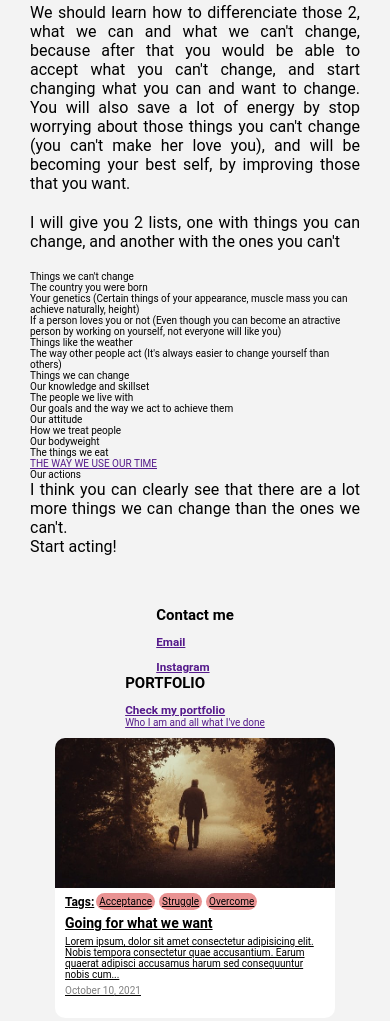
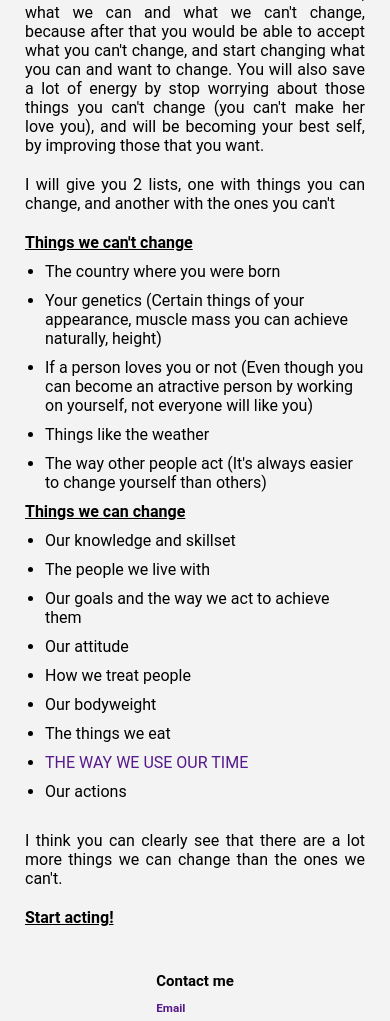
Before and after one commit to iMadfxq/my-blog, a website: page posts/1-acceptance.html in a window 390 px wide. Shown: the part 612-1633 px from the top of the page. Drawn offline with Linux system fonts and the light colour scheme.

Commit message:
Keep working on mobile first design

```diff
--- a/css/posts.css
+++ b/css/posts.css
@@ -3,7 +3,7 @@
   margin: 0;
   padding: 0;
   scroll-behavior: smooth;
-  list-style: none;
+  text-decoration: none;
 }
 html {
   font-size: 62.5%;
@@ -66,7 +66,7 @@ main {
 .main__text {
   display: flex;
   flex-direction: column;
-  padding: 0px 30px 30px 30px;
+  padding: 0px 25px 25px 25px;
 }
 .main__text h1 {
   font-size: 2.6rem;
@@ -108,8 +108,29 @@ main {
 .main__text--related a {
   font-size: 1.6rem;
   margin-inline-start: 5px;
+  text-decoration: underline;
+  height: fit-content;
 }
-
+.main__text--lists {
+  display: flex;
+  flex-direction: column;
+  margin-block-end: 20px;
+}
+.main__text--lists h3 {
+  font-size: 1.6rem;
+  font-weight: 600;
+  text-decoration: underline;
+}
+.main__text--lists ul {
+  font-size: 1.6rem;
+}
+.main__text--lists li {
+  margin: 10px 0px 10px 20px;
+}
+#call {
+  font-weight: 600;
+  text-decoration: underline;
+}
 
 aside {
   display: flex;
--- a/posts/1-acceptance.html
+++ b/posts/1-acceptance.html
@@ -34,17 +34,20 @@
           <a href="">Sacrifices</a>
         </div>
         <h2>How to think</h2>
-        <p>There will always be some things we cannot change, like our height or our appearance; even though we can definitely do some things to improve them, we cannot change them, so the love yourself technique would be a good match. But there are some other things that you can totally change, like the people you are living with, what you eat, what you do everyday, the things you watch or even how you decide to see things, and those can have a massive impact in your life.</p>
+        <p>There will always be some things we cannot change, like our height or our appearance; even though we can definitely do some things to improve them, we cannot change them, so the love yourself technique would be useful in those situations, but there are some other things that you can totally change, like the people you are living with, what you eat, what you do everyday, the things you watch or even how you decide to see things, and those can have a massive impact in your life.</p>
         <p>We should learn how to differenciate those 2, what we can and what we can't change, because after that you would be able to accept what you can't change, and start changing what you can and want to change. You will also save a lot of energy by stop worrying about those things you can't change (you can't make her love you), and will be becoming your best self, by improving those that you want.</p>
         <p>I will give you 2 lists, one with things you can change, and another with the ones you can't</p>
-        <ul>Things we can't change
-          <li>The country you were born</li>
+        <section class="main__text--lists">
+          <h3>Things we can't change</h3>
+          <ul>
+            <li>The country where you were born</li>
             <li>Your genetics (Certain things of your appearance, muscle mass you can achieve naturally, height)</li>
             <li>If a person loves you or not (Even though you can become an atractive person by working on yourself, not everyone will like you)</li>
             <li>Things like the weather</li>
             <li>The way other people act (It's always easier to change yourself than others)</li>
           </ul>
-        <ul>Things we can change
+          <h3>Things we can change</h3>
+          <ul>
             <li>Our knowledge and skillset</li>
             <li>The people we live with</li>
             <li>Our goals and the way we act to achieve them</li>
@@ -55,8 +58,10 @@
             <li><a href="">THE WAY WE USE OUR TIME</a></li>
             <li>Our actions</li>
           </ul>
-        <p>I think you can clearly see that there are a lot more things we can change than the ones we can't. <br>Start acting!
+        </section>
+        <p>I think you can clearly see that there are a lot more things we can change than the ones we can't.
         </p>
+        <p id="call">Start acting!</p>
       </section>
       <section class="main__contact">
         <h2>Contact me</h2>
```
Also changed, not shown: package.json (added, +20 -0 lines). Lines whose indentation alone changed are shown as unchanged.
